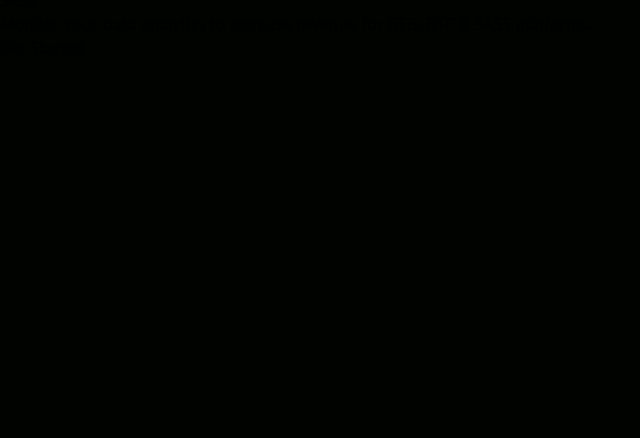
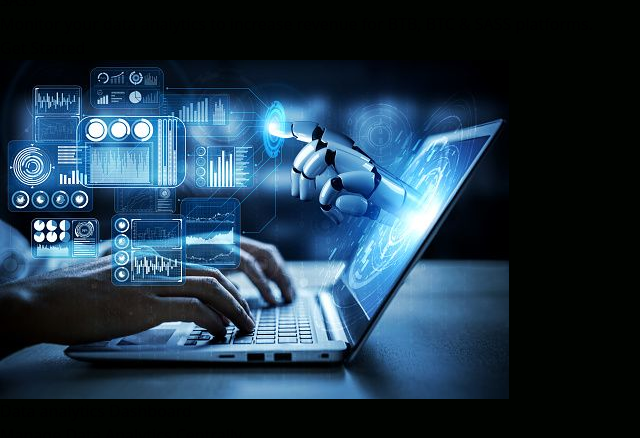
Before and after one commit to Stanlee-Sam/Web-Dev-projects, a React (Vite) app in the folder React/React + tailwind/tailwind react/: page / in a window 1280 px wide. Shown: the part 440-878 px from the top of the page, without its empty margins (0-640 px from the left). Before the commit the page ends 800 px from the top, so only its background shows below. Built offline with nearby package versions, Linux system fonts and the light colour scheme.

Commit message:
analytics section

```diff
--- a/React/React + tailwind/tailwind react/src/App.jsx
+++ b/React/React + tailwind/tailwind react/src/App.jsx
@@ -1,10 +1,12 @@
 import Navbar from './components/Navbar/Navbar'
 import Hero from './components/Hero/Hero'
+import Analytics from './components/Analytics/Analytics'
 const App = () => {
   return (
     <div  >
       <Navbar />
       <Hero />
+      <Analytics />
     </div>
   )
 }
--- /dev/null
+++ b/React/React + tailwind/tailwind react/src/components/Analytics/Analytics.jsx
@@ -0,0 +1,23 @@
+import Laptop from "../../assets/laptop.jpeg";
+
+const Analytics = () => {
+  return (
+    <div className="bg-white w-full py-16 px-4">
+      <div className="max-w-[1240px] mx-auto grid md:grid-cols-2">
+        <img className= "w-[500px] mx-auto my-4 rounded-lg "src={Laptop} alt="/" />
+        <div className="flex flex-col justify-center">
+          <p className="uppercase text-[#00df9a] font-bold">Data analytics Dashboard</p>
+          <h1 className="font-bold md:text-4xl sm:text-3xl text-2xl">Manage Data Analytics Centrally</h1>
+          <p>
+            Lorem ipsum dolor sit amet, consectetur adipiscing elit. Sed tempus,
+            nunc sed finibus feugiat, justo odio consectetur nunc, sed pulvinar
+            lectus ex vel ex. Nullam vel velit id tellus laoreet vestibulum.
+          </p>
+          <button className="text-[#00df9a] w-[200px] rounded-sm font-medium my-6 py-2 mx-auto md:mx-0 bg-black">Get Started</button>
+          </div>
+      </div>
+    </div>
+  );
+};
+
+export default Analytics;
```
Also changed, not shown: React/React + tailwind/tailwind react/src/assets/laptop.jpeg (added).
